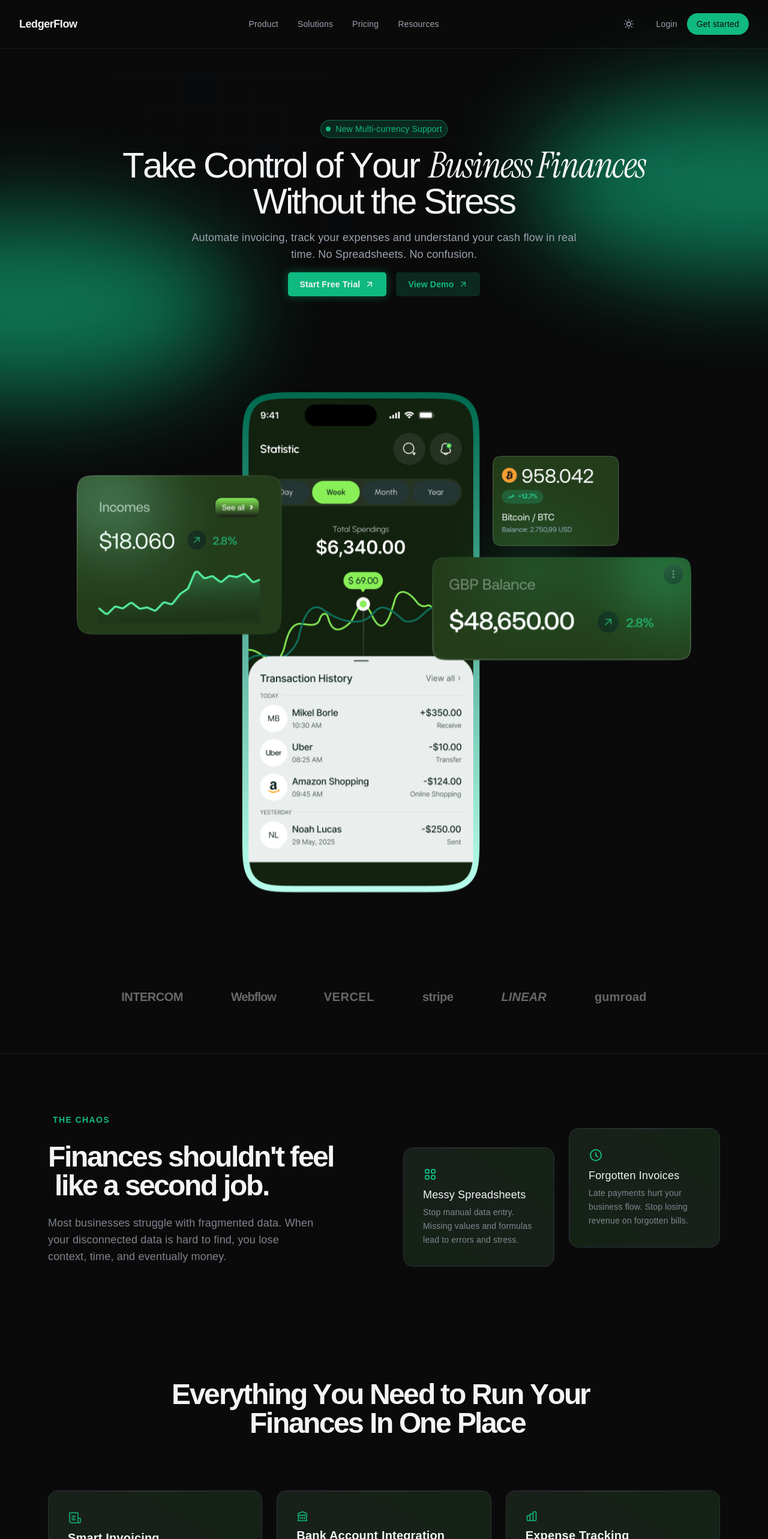
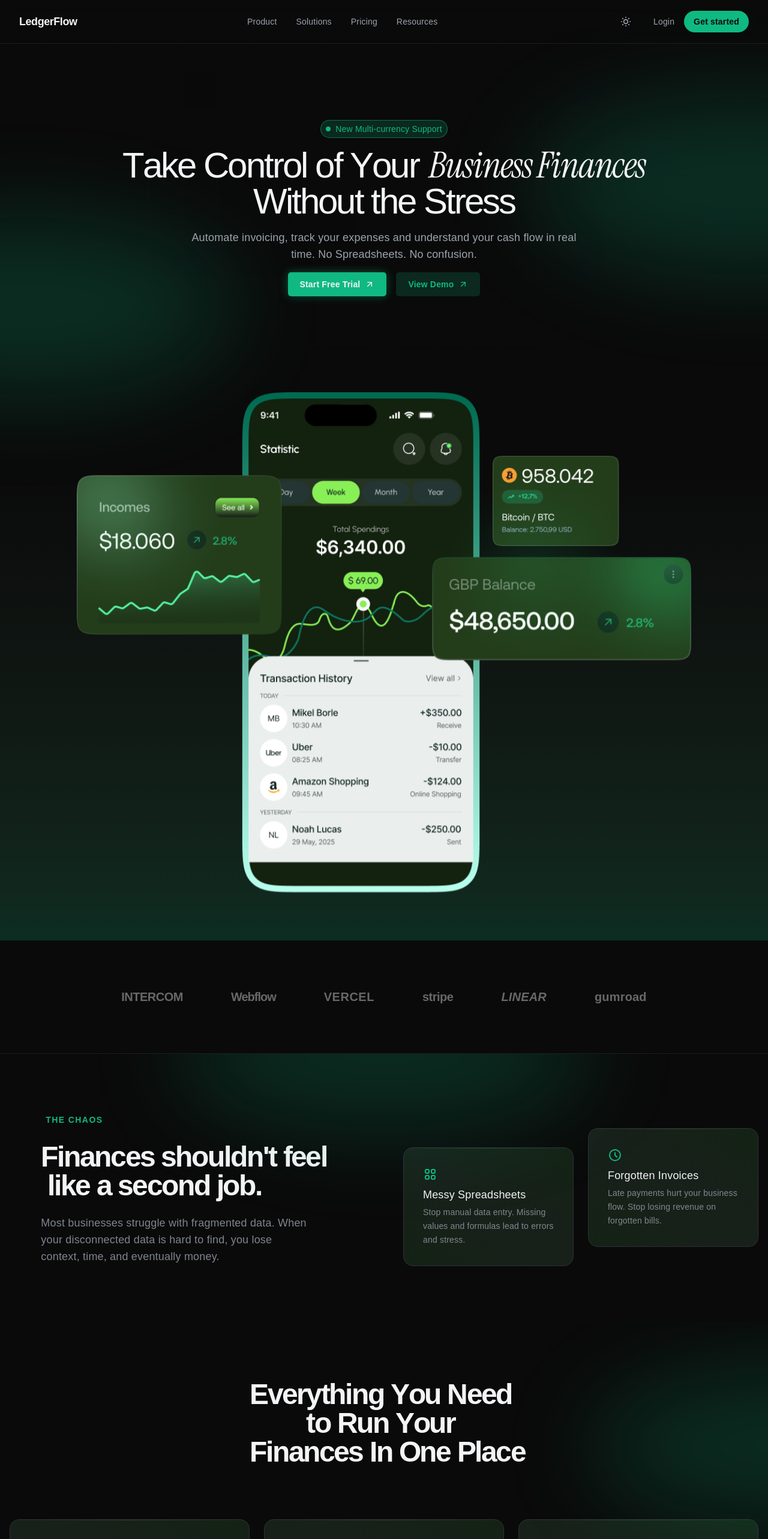
Before and after one commit to DavidOG03/LedgerFlow, a React (Vite) app: page / in a window 1280 px wide. Shown: the top 2566 px of the page at 60% size. Built offline with nearby package versions, Linux system fonts and the light colour scheme; a web font is replaced by a local one.

Commit message:
feat: add initial landing page sections and reusable UI components

```diff
--- a/src/components/layout/AllInOne.jsx
+++ b/src/components/layout/AllInOne.jsx
@@ -3,25 +3,24 @@ import { AmbientGlow } from '../ui/AmbientGlow'
 import { AnimatedText } from '../ui/AnimatedText'
 import { AnimatedReveal } from '../ui/AnimatedReveal'
 import { HoverCard } from '../ui/HoverCard'
+import { FileText, Landmark, BarChart3, ArrowRight } from 'lucide-react'
 
 const AllInOne = () => {
   return (
-    <section className="py-24 max-w-6xl mx-auto px-4 relative overflow-hidden">
-      <AmbientGlow position="top-left" />
-      <div className="flex flex-col items-center text-center mb-16">
+    <section className="py-24 px-4 relative overflow-hidden">
+      <AmbientGlow position="top-right" />
+      <div className="flex flex-col items-center text-center mb-16 max-w-6xl mx-auto">
         <AnimatedText as="h2" className="text-3xl md:text-5xl font-bold text-text-h mb-6 tracking-tighter">
-          Everything You Need to Run Your <br /> Finances In One Place
+          Everything You Need <br/>to Run Your <br/> Finances In One Place
         </AnimatedText>
       </div>
 
       <div className="grid grid-cols-1 md:grid-cols-3 gap-6 mb-6">
         {/* Card 1 */}
         <HoverCard className="p-8 gap-4">
-            {/* <img src="/invoice-gif.png" alt="invoice gif" className='w-full h-full object-cover' /> */}
-            <svg xmlns="http://www.w3.org/2000/svg" width="24px" height="24px" viewBox="0 0 24 24" className='text-accent'>
-	<path fill="currentColor" d="M13.5 9.75a.75.75 0 0 0-.75-.75h-6a.75.75 0 0 0 0 1.5h6a.75.75 0 0 0 .75-.75m-1 3a.75.75 0 0 0-.75-.75h-5a.75.75 0 1 0 0 1.5h5a.75.75 0 0 0 .75-.75m.25 2.25a.75.75 0 1 1 0 1.5h-6a.75.75 0 0 1 0-1.5z"></path>
-	<path fill="currentColor" fillRule="evenodd" d="M6 21.75h13A2.75 2.75 0 0 0 21.75 19v-5.5a.75.75 0 0 0-.75-.75h-3.25V4.943c0-1.423-1.609-2.251-2.767-1.424l-.175.125a2.26 2.26 0 0 1-2.622-.004a3.77 3.77 0 0 0-4.372 0a2.26 2.26 0 0 1-2.622.004l-.175-.125c-1.158-.827-2.767 0-2.767 1.424V18A3.75 3.75 0 0 0 6 21.75M8.686 4.86a2.27 2.27 0 0 1 2.628 0a3.76 3.76 0 0 0 4.366.005l.175-.125a.25.25 0 0 1 .395.203V19c0 .45.108.875.3 1.25H6A2.25 2.25 0 0 1 3.75 18V4.943a.25.25 0 0 1 .395-.203l.175.125a3.76 3.76 0 0 0 4.366-.005M17.75 19v-4.75h2.5V19a1.25 1.25 0 0 1-2.5 0" clipRule="evenodd"></path>
-</svg>
+            <div className="w-10 h-10 rounded-xl bg-accent/10 border border-accent/20 flex items-center justify-center text-accent">
+                <FileText size={20} />
+            </div>
             <h3 className="text-xl font-semibold text-text-h mt-2">Smart Invoicing</h3>
             <p className="text-text/80 text-sm leading-relaxed mb-4">
                 Look pro and increase invoice payments. Automated follow-ups ensure you get paid on time.
@@ -30,9 +29,9 @@ const AllInOne = () => {
 
         {/* Card 2 */}
         <HoverCard className="p-8 gap-4">
-
-                <svg className="w-5 h-5 text-accent" fill="none" viewBox="0 0 24 24" stroke="currentColor"><path strokeLinecap="round" strokeLinejoin="round" strokeWidth={2} d="M8 14v3m4-3v3m4-3v3M3 21h18M3 10h18M3 7l9-4 9 4M4 10h16v11H4V10z" /></svg>
-
+            <div className="w-10 h-10 rounded-xl bg-accent/10 border border-accent/20 flex items-center justify-center text-accent">
+                <Landmark size={20} />
+            </div>
             <h3 className="text-xl font-semibold text-text-h mt-2">Bank Account Integration</h3>
             <p className="text-text/80 text-sm leading-relaxed">
                 Connect everything from one place. Easy connect and automatically get deep insights.
@@ -41,9 +40,9 @@ const AllInOne = () => {
 
         {/* Card 3 */}
         <HoverCard className="p-8 gap-4">
-
-                <svg className="w-5 h-5 text-accent" fill="none" viewBox="0 0 24 24" stroke="currentColor"><path strokeLinecap="round" strokeLinejoin="round" strokeWidth={2} d="M9 19v-6a2 2 0 00-2-2H5a2 2 0 00-2 2v6a2 2 0 002 2h2a2 2 0 002-2zm0 0V9a2 2 0 012-2h2a2 2 0 012 2v10m-6 0a2 2 0 002 2h2a2 2 0 002-2m0 0V5a2 2 0 012-2h2a2 2 0 012 2v14a2 2 0 01-2 2h-2a2 2 0 01-2-2z" /></svg>
-
+            <div className="w-10 h-10 rounded-xl bg-accent/10 border border-accent/20 flex items-center justify-center text-accent">
+                <BarChart3 size={20} />
+            </div>
             <h3 className="text-xl font-semibold text-text-h mt-2">Expense Tracking</h3>
             <p className="text-text/80 text-sm leading-relaxed">
                 Control how you spend proactively. Automatically recognize every single transaction.
@@ -51,7 +50,7 @@ const AllInOne = () => {
         </HoverCard>
       </div>
 
-      <HoverCard className="p-8 flex-col md:flex-row items-center justify-between gap-6 h-auto">
+      <HoverCard className="p-8 flex-col md:grid-cols-2 items-center justify-between gap-6 h-auto">
           <div className="flex-1 w-full">
               <h3 className="text-xl font-semibold text-text-h mb-2">Unified Financial Statement</h3>
               <AnimatedReveal as="p" className="text-text/80 text-sm mb-4">
@@ -59,10 +58,10 @@ const AllInOne = () => {
               </AnimatedReveal>
               <a href="#" className="text-accent text-sm font-semibold flex items-center gap-2 hover:underline">
                   Explore Dashboard
-                  <svg className="w-4 h-4" fill="none" viewBox="0 0 24 24" stroke="currentColor"><path strokeLinecap="round" strokeLinejoin="round" strokeWidth={2} d="M14 5l7 7m0 0l-7 7m7-7H3" /></svg>
+                  <ArrowRight size={16} />
               </a>
           </div>
-          <div className="bg-card-alt rounded-xl h-32 border border-border/50 flex flex-col justify-center px-6 gap-3 z-10 mt-8">
+          <div className="bg-card-alt rounded-xl h-32 border border-border/50 flex flex-col justify-center px-6 gap-3 z-10 mt-8 md:mt-0 md:w-80 flex-shrink-0">
               <div className="flex items-center justify-between">
                   <div className="h-2 w-1/4 bg-gray-600 rounded"></div>
                   <div className="h-2 w-12 bg-accent/50 rounded"></div>
--- a/src/components/layout/Benefits.jsx
+++ b/src/components/layout/Benefits.jsx
@@ -6,7 +6,7 @@ import { Logs, FrameIcon, Building, CreditCard } from 'lucide-react'
 
 const Benefits = () => {
   return (
-    <section className="py-24 max-w-6xl mx-auto px-4 text-center relative overflow-hidden">
+    <section className="py-24 w-full px-4 text-center relative overflow-hidden">
       <AmbientGlow position="top-right" />
       <AnimatedText as="h2" className="text-3xl md:text-5xl font-bold text-text-h mb-16 tracking-tighter">Built for Modern Teams</AnimatedText>
 
--- a/src/components/layout/Chaos.jsx
+++ b/src/components/layout/Chaos.jsx
@@ -7,10 +7,10 @@ import FeatureCard from '../ui/FeatureCard'
 
 const Chaos = () => {
   return (
-    <section className="py-24 max-w-6xl mx-auto px-4 relative overflow-hidden">
-      <AmbientGlow position="center-left" />
+    <section className="py-24 px-4 relative overflow-hidden">
+      <AmbientGlow position="top-top" />
       <div className="grid grid-cols-1 lg:grid-cols-2 gap-16 items-center">
-        <div className="flex flex-col gap-6">
+        <div className="flex flex-col gap-6 max-w-6xl mx-auto">
           <AnimatedReveal delay={0.1} className='text-accent text-sm font-bold tracking-widest px-2 py-1 mr-auto'>
             THE CHAOS
           </AnimatedReveal>
--- a/src/components/layout/FAQ.jsx
+++ b/src/components/layout/FAQ.jsx
@@ -45,7 +45,7 @@ const FAQ = () => {
   return (
     <section className="py-24 max-w-3xl mx-auto px-4 relative overflow-hidden">
       <AmbientGlow position="bottom-left" />
-      <AnimatedText as="h2" className="text-3xl md:text-5xl font-bold text-text-h mb-12 text-center">Frequently Asked Questions</AnimatedText>
+      <AnimatedText as="h2" className="text-3xl md:text-5xl font-bold text-text-h mb-12 text-center">Frequently Asked <br/> Questions</AnimatedText>
       <div className="flex flex-col">
         {faqs.map((faq, index) => (
           <FAQItem key={index} question={faq.question} answer={faq.answer} />
--- a/src/components/layout/Header.jsx
+++ b/src/components/layout/Header.jsx
@@ -1,38 +1,93 @@
-import React from 'react'
+import React, { useState } from 'react'
 import { useTheme } from '../ThemeProvider'
-import Button from '../ui/Button';
+import Button from '../ui/Button'
+import { Menu, X } from 'lucide-react'
 
 const Header = () => {
   const { theme, toggleTheme } = useTheme();
+  const [menuOpen, setMenuOpen] = useState(false);
+
+  const navLinks = [
+    { label: 'Product', href: '#' },
+    { label: 'Solutions', href: '#' },
+    { label: 'Pricing', href: '#' },
+    { label: 'Resources', href: '#' },
+  ]
+
   return (
-    <header className='flex justify-between items-center px-8 py-5 fixed top-0 left-0 right-0 w-full z-50 border-b border-border/50 bg-bg/40 backdrop-blur-sm'>
+    <header className='fixed top-0 left-0 right-0 w-full z-50 border-b border-border/50 bg-bg/20 backdrop-blur-md'>
+      {/* Main Bar */}
+      <div className='flex justify-between items-center px-6 md:px-8 py-4'>
+        {/* Logo */}
         <div className='flex items-center gap-2'>
-            {/* <div className="w-6 h-6 rounded bg-accent flex items-center justify-center text-xs font-bold text-bg">L</div> */}
           <span className='text-lg font-bold text-text-h tracking-tight'>LedgerFlow</span>
         </div>
+
+        {/* Desktop Nav */}
         <nav className="hidden md:block">
           <ul className='flex items-center gap-8 text-sm font-medium text-text'>
-                <li><a href="#" className="hover:text-text-h transition-colors">Product</a></li>
-                <li><a href="#" className="hover:text-text-h transition-colors">Solutions</a></li>
-                <li><a href="#" className="hover:text-text-h transition-colors">Pricing</a></li>
-                <li><a href="#" className="hover:text-text-h transition-colors">Resources</a></li>
+            {navLinks.map(link => (
+              <li key={link.label}>
+                <a href={link.href} className="hover:text-text-h transition-colors">{link.label}</a>
+              </li>
+            ))}
           </ul>
         </nav>
-        <div className='flex items-center gap-4 text-sm font-medium'>
-            <Button
-              onClick={toggleTheme}
-              variant='ghost'
-              aria-label="Toggle Theme"
-            >
+
+        {/* Desktop CTA + Theme Toggle */}
+        <div className='hidden md:flex items-center gap-4 text-sm font-medium'>
+          <Button onClick={toggleTheme} variant='ghost' aria-label="Toggle Theme">
             {theme === 'dark' ? (
               <svg className="w-5 h-5 text-text hover:text-text-h" fill="none" viewBox="0 0 24 24" stroke="currentColor"><path strokeLinecap="round" strokeLinejoin="round" strokeWidth={2} d="M12 3v1m0 16v1m9-9h-1M4 12H3m15.364 6.364l-.707-.707M6.343 6.343l-.707-.707m12.728 0l-.707.707M6.343 17.657l-.707.707M16 12a4 4 0 11-8 0 4 4 0 018 0z" /></svg>
             ) : (
               <svg className="w-5 h-5 text-text hover:text-text-h" fill="none" viewBox="0 0 24 24" stroke="currentColor"><path strokeLinecap="round" strokeLinejoin="round" strokeWidth={2} d="M20.354 15.354A9 9 0 018.646 3.646 9.003 9.003 0 0012 21a9.003 9.003 0 008.354-5.646z" /></svg>
             )}
           </Button>
-            <a href="#" className="hidden sm:block text-text hover:text-text-h dark:text-text dark:hover:text-bg transition-colors">Login</a>
-            <a href="#" className="bg-accent text-bg dark:bg-linear-to-r from-accent to-accent-bg dark:text-bg px-4 py-2 rounded-full hover:bg-accent/80
-            hover:text-bg dark:hover:text-bg dark:hover:bg-accent transition-colors">Get started</a>
+          <a href="#" className="text-text hover:text-text-h transition-colors">Login</a>
+          <a href="#" className="bg-accent text-bg px-4 py-2 rounded-full hover:bg-accent/80 hover:text-bg transition-colors text-sm font-semibold">Get started</a>
+        </div>
+
+        {/* Mobile: Theme + Hamburger */}
+        <div className='flex md:hidden items-center gap-3'>
+          <Button onClick={toggleTheme} variant='ghost'
+          className="" aria-label="Toggle Theme">
+            {theme === 'dark' ? (
+              <svg className="w-4 h-4" fill="none" viewBox="0 0 24 24" stroke="currentColor"><path strokeLinecap="round" strokeLinejoin="round" strokeWidth={2} d="M12 3v1m0 16v1m9-9h-1M4 12H3m15.364 6.364l-.707-.707M6.343 6.343l-.707-.707m12.728 0l-.707.707M6.343 17.657l-.707.707M16 12a4 4 0 11-8 0 4 4 0 018 0z" /></svg>
+            ) : (
+              <svg className="w-5 h-5" fill="none" viewBox="0 0 24 24" stroke="currentColor"><path strokeLinecap="round" strokeLinejoin="round" strokeWidth={2} d="M20.354 15.354A9 9 0 018.646 3.646 9.003 9.003 0 0012 21a9.003 9.003 0 008.354-5.646z" /></svg>
+            )}
+          </Button>
+          <button
+            onClick={() => setMenuOpen(prev => !prev)}
+            aria-label="Toggle Navigation"
+            className="text-text-h p-1 rounded-md hover:bg-border/50 transition-colors"
+          >
+            {menuOpen ? <X size={22} /> : <Menu size={22} />}
+          </button>
+        </div>
+      </div>
+
+      {/* Mobile Menu Drawer */}
+      <div className={`md:hidden overflow-hidden transition-all duration-300 ease-in-out ${menuOpen ? 'max-h-[400px] opacity-100' : 'max-h-0 opacity-0'}`}>
+        <nav className='flex flex-col px-6 pb-6 pt-2 gap-1 border-t border-border/40'>
+          {navLinks.map(link => (
+            <a
+              key={link.label}
+              href={link.href}
+              onClick={() => setMenuOpen(false)}
+              className="text-text hover:text-text-h hover:bg-border/30 transition-colors px-3 py-3 rounded-lg text-sm font-medium"
+            >
+              {link.label}
+            </a>
+          ))}
+          <div className='h-px bg-border/40 my-2' />
+          <a href="#" onClick={() => setMenuOpen(false)} className="text-text hover:text-text-h hover:bg-border/30 transition-colors px-3 py-3 rounded-lg text-sm font-medium">
+            Login
+          </a>
+          <a href="#" onClick={() => setMenuOpen(false)} className="mt-1 bg-accent text-bg px-4 py-3 rounded-xl text-center font-semibold hover:bg-accent/80 transition-colors text-sm">
+            Get Started
+          </a>
+        </nav>
       </div>
     </header>
   )
--- a/src/components/layout/Hero.jsx
+++ b/src/components/layout/Hero.jsx
@@ -7,13 +7,13 @@ import { AnimatedReveal } from '../ui/AnimatedReveal'
 const Hero = () => {
 
   return (
-    <section className='w-full relative px-4 pt-4 md:pt-10'>
+    <section className='w-full relative px-4 pt-4 md:pt-10 bg-linear-to-b from-bg via-bg to-accent/20'>
         {/* Glows, Grids, and Text contained in a sticky wrapper */}
         <div className='sticky top-[15vh] w-full flex flex-col items-center justify-center z-0'>
-            <div className='absolute top-10 -right-80 w-[700px] h-[300px] rounded-[50%] bg-accent opacity-60 blur-[80px] pointer-events-none' />
-            <div className='absolute top-60 -left-80 w-[700px] h-[300px] rounded-[50%] bg-accent opacity-60 blur-[80px] pointer-events-none' />
-            <img src="/grid.png" alt="grid pattern" className='absolute -top-20 left-0 opacity-10 dark:opacity-100 pointer-events-none z-[-1]' />
-            <img src="/grid.png" alt="grid pattern" className='absolute -top-20 right-0  opacity-10 dark:opacity-100 pointer-events-none z-[-1]' />
+            <div className='absolute top-10 -right-80 w-[700px] h-[300px] rounded-[50%] bg-accent opacity-20 dark:opacity-60 blur-[80px] pointer-events-none' />
+            <div className='absolute top-60 -left-80 w-[700px] h-[300px] rounded-[50%] bg-accent opacity-20 dark:opacity-60 blur-[80px] pointer-events-none' />
+            <img src="/grid.png" alt="grid pattern" className='absolute -top-20 left-0 opacity-5 scale-1.2 dark:opacity-100 pointer-events-none z-[-1]' />
+            <img src="/grid.png" alt="grid pattern" className='absolute -top-20 right-0  opacity-5 scale-1.2 dark:opacity-100 pointer-events-none z-[-1]' />
 
             <div className='flex flex-col gap-4 text-center relative z-10 mt-10 md:mt-20'>
                 <AnimatedReveal delay={0.1} className='flex items-center gap-2 justify-center bg-accent-bg border border-accent-border rounded-full w-fit px-2 py-1 mx-auto'>
--- a/src/components/layout/Testimonials.jsx
+++ b/src/components/layout/Testimonials.jsx
@@ -6,11 +6,11 @@ import { HoverCard } from '../ui/HoverCard'
 
 const Testimonials = () => {
   return (
-    <section className="py-24 max-w-6xl mx-auto px-4 relative overflow-hidden">
+    <section className="py-24 px-4 relative overflow-hidden">
       <AmbientGlow position="center-left" />
       <AnimatedText as="h2" className="text-3xl md:text-5xl font-bold text-text-h mb-16 text-center tracking-tighter">Voices of Precision</AnimatedText>
 
-      <div className="grid grid-cols-1 md:grid-cols-3 gap-6">
+      <div className="grid grid-cols-1 md:grid-cols-3 gap-6 max-w-6xl mx-auto">
         {/* Testimonial 1 */}
         <HoverCard className="p-8 justify-between">
           <AnimatedReveal as="p" className="text-text text-lg leading-relaxed mb-8">
--- a/src/components/ui/AmbientGlow.jsx
+++ b/src/components/ui/AmbientGlow.jsx
@@ -8,14 +8,15 @@ export const AmbientGlow = ({ position = 'top-left', className = '' }) => {
     'bottom-right': 'bottom-20 -right-[400px]',
     'center-right': 'top-1/2 -translate-y-1/2 -right-[400px]',
     'center-left': 'top-1/2 -translate-y-1/2 -left-[400px]',
-    'center': 'top-1/2 left-1/2 -translate-x-1/2 -translate-y-1/2'
+    'center': 'top-1/2 left-1/2 -translate-x-1/2 -translate-y-1/2',
+    'top-top': 'top-0 left-1/2 -translate-x-1/2 -translate-y-1/2',
   };
 
   const selectedPosition = positionClasses[position] || positionClasses['top-left'];
 
   return (
     <div
-      className={`absolute ${selectedPosition} w-[500px] md:w-[700px] h-[300px] rounded-[50%] bg-accent opacity-20 dark:opacity-60 blur-[80px] pointer-events-none z-[-1] overflow-hidden ${className}`}
+      className={`absolute ${selectedPosition} w-[250px] md:w-[700px] h-[250px] rounded-[50%] bg-accent opacity-20 dark:opacity-60 blur-[80px] pointer-events-none z-[1] overflow-hidden ${className}`}
     />
   );
 };
```
Also changed, not shown: src/components/layout/Showcase.jsx (+7 -7 lines), src/components/ui/HoverCard.jsx (+27 -1 lines). Lines whose indentation alone changed are shown as unchanged.
